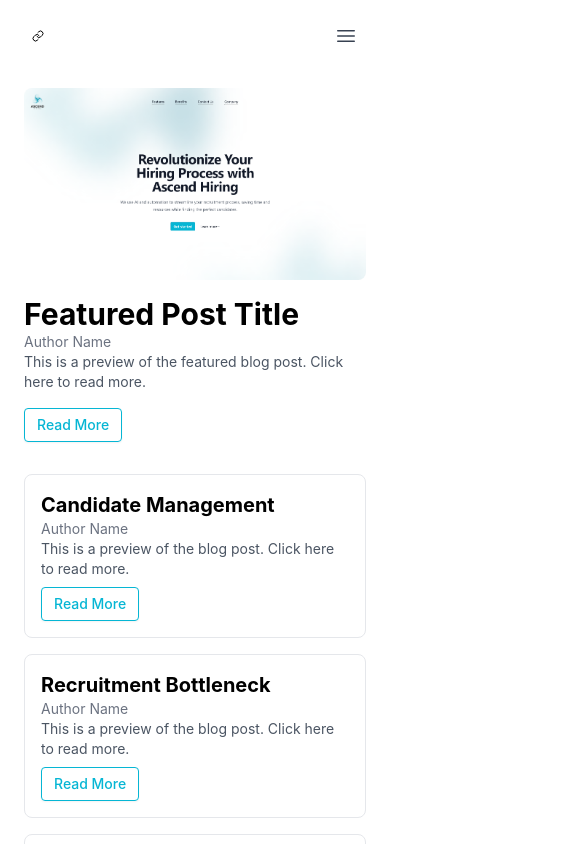
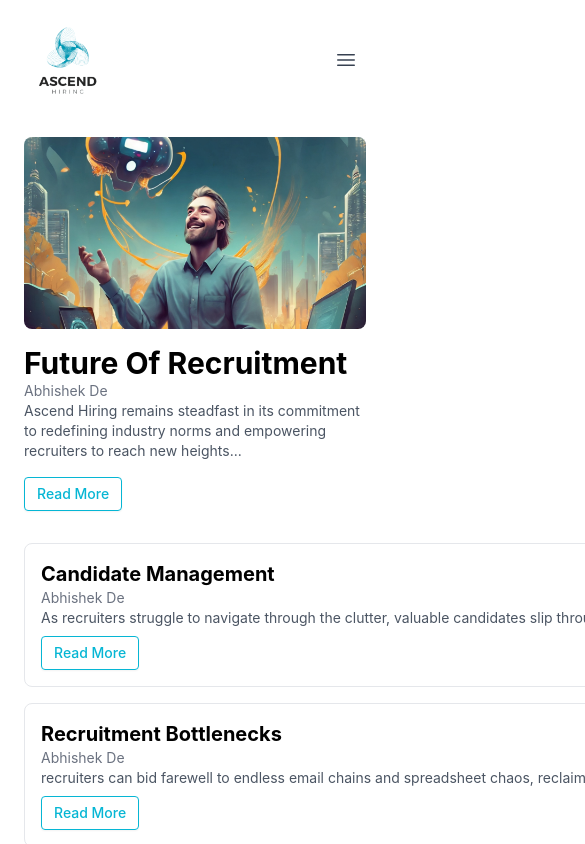
Before and after one commit to Whayven/ascend-hiring-landing, a Next.js app: page /blog in a window 390 px wide. Shown: the top 844 px of the page, 585 px wide, since content can reach past the window. Built offline with nearby package versions, Linux system fonts and the light colour scheme.

Commit message:
feat: finalized Blog

```diff
--- a/package.json
+++ b/package.json
@@ -24,6 +24,7 @@
     "@sendgrid/mail": "^7.7.0",
     "class-variance-authority": "^0.7.0",
     "clsx": "^1.2.1",
+    "gray-matter": "^4.0.3",
     "lucide-react": "^0.260.0",
     "next": "^13.4.19",
     "react": "^18.2.0",
--- a/src/app/_posts/candidate-management.md
+++ b/src/app/_posts/candidate-management.md
@@ -1,3 +1,10 @@
+---
+featured: false
+title: 'Candidate Management'
+author: 'Abhishek De'
+preview: 'As recruiters struggle to navigate through the clutter, valuable candidates slip through the cracks'
+---
+
 ## Navigating the ATS Maze:
 
 # Simplifying Candidate Management
--- /dev/null
+++ b/src/app/_posts/future-of-recruitment.md
@@ -0,0 +1,19 @@
+---
+featured: true
+title: 'Future of Recruitment'
+author: 'Abhishek De'
+preview: 'Ascend Hiring remains steadfast in its commitment to redefining industry norms and empowering recruiters to reach new heights'
+---
+
+## Embracing the Future of Recruitment:
+
+# Ascend Hiring's Vision
+
+\
+As we stand at the precipice of a new era in recruitment, Ascend Hiring remains steadfast in its commitment to redefining industry norms and empowering recruiters to reach new heights of success. By harnessing the power of automation and data-driven insights, Ascend Hiring paves the way for a future where recruitment transcends boundaries and embraces limitless possibilities.
+
+\
+In conclusion, the statistics provided by Aptitude Research serve as a stark reminder of the urgent need for transformative change within the recruitment landscape. With Ascend Hiring leading the charge, recruiters can bid farewell to manual inefficiencies and embrace a future where talent acquisition is defined by innovation, agility, and unparalleled excellence.
+
+\
+Join us on the journey towards a brighter tomorrow, where every hire is a testament to the limitless potential of human ingenuity. Together, let us ascend to new heights of recruitment excellence with Ascend Hiring by our side.
--- a/src/app/_posts/recruitment-bottleneck.md
+++ b/src/app/_posts/recruitment-bottlenecks.md
@@ -1,3 +1,10 @@
+---
+featured: false
+title: 'Recruitment Bottlenecks'
+author: 'Abhishek De'
+preview: 'recruiters can bid farewell to endless email chains and spreadsheet chaos, reclaiming precious'
+---
+
 ## The Time Crunch:
 
 # Addressing the Recruitment Bottleneck
--- a/src/app/_posts/retaining-top-talent.md
+++ b/src/app/_posts/retaining-top-talent.md
@@ -1,3 +1,10 @@
+---
+featured: false
+title: 'Retaining Top Talent'
+author: 'Abhishek De'
+preview: 'As recruiters grapple with burnout and disengagement, companies risk losing'
+---
+
 ## Cultivating a Culture of Empowerment:
 
 # Retaining Top Talent in the Digital Era
--- a/src/app/blog/[id]/page.tsx
+++ b/src/app/blog/[id]/page.tsx
@@ -1,6 +1,6 @@
 //import { Container, Typography } from '@material-ui/core';
 import fs from 'fs';
-import Link from 'next/link';
+import matter from 'gray-matter'; // Used to extract frontmatter metadata
 import React from 'react';
 import ReactMarkdown from 'react-markdown';
 
@@ -9,12 +9,13 @@ import { NavigationHeader } from '@/components/NavigationHeader';
 
 const BlogPage = ({ params }: { params: { id: string } }) => {
   const markdown = fs.readFileSync(`src/app/_posts/${params.id}.md`, 'utf8');
-
+  // Parse frontmatter and content using gray-matter
+  const { content } = matter(markdown);
   return (
     <div className='flex min-h-screen flex-col px-2'>
       <NavigationHeader />
       <main className='flex flex-1 flex-col md:flex-row md:px-20 md:py-12'>
-        <aside className='mt-12 md:mt-20 md:w-80 md:pl-8'>
+        {/* <aside className='mt-12 md:mt-20 md:w-80 md:pl-8'>
           <div className='mb-8'>
             <h2 className='text-lg font-semibold'>Categories</h2>
             <ul className='mt-2 space-y-2'>
@@ -73,12 +74,12 @@ const BlogPage = ({ params }: { params: { id: string } }) => {
               </li>
             </ul>
           </div>
-        </aside>
+        </aside> */}
         <div
           className='blog-content'
           style={{ marginRight: '80px', marginLeft: '40px' }}
         >
-          <ReactMarkdown>{markdown}</ReactMarkdown>
+          <ReactMarkdown>{content}</ReactMarkdown>
         </div>
       </main>
       <Footer />
--- a/src/app/blog/page.tsx
+++ b/src/app/blog/page.tsx
@@ -1,9 +1,8 @@
 //import { Container, Typography } from '@material-ui/core';
-import Image from 'next/image';
 import React from 'react';
 
 import { BlogList } from '@/components/BlogList';
-import Button from '@/components/buttons/Button';
+import FeaturedBlog from '@/components/FeaturedBlog';
 import Footer from '@/components/Footer';
 import { NavigationHeader } from '@/components/NavigationHeader';
 
@@ -12,27 +11,10 @@ const BlogHomePage = () => {
     <div className='flex min-h-screen flex-col px-2'>
       <NavigationHeader />
       <main className='flex-1 p-4 md:p-6'>
-        <section className='mb-8'>
-          <Image
-            alt='Cover image'
-            className='aspect-video overflow-hidden rounded-lg object-cover'
-            height='400'
-            src='/images/og.png'
-            width='1200'
-          />
-          <div className='mt-4'>
-            <h2 className='text-3xl font-bold'>Featured Post Title</h2>
-            <p className='text-gray-500 dark:text-gray-400'>Author Name</p>
-            <p className='text-gray-600 dark:text-gray-300'>
-              This is a preview of the featured blog post. Click here to read
-              more.
-            </p>
-            <Button className='mt-4' variant='outline'>
-              Read More
-            </Button>
-          </div>
+        <section className='mb-8 flex w-full justify-center'>
+          <FeaturedBlog />
         </section>
-        <div className='grid grid-cols-1 gap-4 md:grid-cols-2 lg:grid-cols-3'>
+        <div className='mx-auto grid w-[1200px] grid-cols-1 gap-4 md:grid-cols-2 lg:grid-cols-3'>
           <BlogList />
         </div>
       </main>
--- a/src/components/BlogList.tsx
+++ b/src/components/BlogList.tsx
@@ -1,4 +1,5 @@
 import fs from 'fs';
+import matter from 'gray-matter'; // Used to extract frontmatter metadata
 import Link from 'next/link';
 import path from 'path';
 import React from 'react';
@@ -11,23 +12,38 @@ export const BlogList = () => {
     .readdirSync(postDir)
     .map((file) => file.replace('.md', ''));
 
+  const posts = postLinks.map((postLink) => {
+    const filePath = path.join(postDir, `${postLink}.md`);
+    const fileContent = fs.readFileSync(filePath, 'utf-8');
+
+    // Parse frontmatter and content using gray-matter
+    const { data, content } = matter(fileContent);
+
+    return {
+      metadata: data,
+      content: content,
+      href: `/blog/${postLink}`,
+    };
+  });
+
   return (
     <>
-      {postLinks.map((postLink, i) => {
+      {posts
+        .filter((post) => post.metadata.featured == false)
+        .map((post, i) => {
           return (
             <div key={i} className='rounded-lg border border-gray-200 p-4'>
               <h3 className='text-xl font-bold capitalize'>
-              {postLink.replace('-', ' ')}
+                {post.metadata.title}
               </h3>
-            <p className='text-gray-500 dark:text-gray-400'>Author Name</p>
+              <p className='text-gray-500 dark:text-gray-400'>
+                {post.metadata.author}
+              </p>
               <p className='text-gray-600 dark:text-gray-300'>
-              This is a preview of the blog post. Click here to read more.
+                {post.metadata.preview}...
               </p>
               <Button className='mt-2' variant='outline'>
-              <Link href={`/blog/${postLink.replace('.md', '')}`}>
-                {' '}
-                Read More{' '}
-              </Link>
+                <Link href={post.href}> Read More </Link>
               </Button>
             </div>
           );
--- /dev/null
+++ b/src/components/FeaturedBlog.tsx
@@ -0,0 +1,57 @@
+import fs from 'fs';
+import matter from 'gray-matter'; // Used to extract frontmatter metadata
+import Image from 'next/image';
+import Link from 'next/link';
+import path from 'path';
+import React from 'react';
+
+import Button from '@/components/buttons/Button';
+
+const FeaturedBlog = () => {
+  const postDir = path.join(process.cwd(), 'src/app/_posts');
+  const postLinks = fs
+    .readdirSync(postDir)
+    .map((file) => file.replace('.md', ''));
+
+  const post = postLinks
+    .map((postLink) => {
+      const filePath = path.join(postDir, `${postLink}.md`);
+      const fileContent = fs.readFileSync(filePath, 'utf-8');
+
+      // Parse frontmatter and content using gray-matter
+      const { data, content } = matter(fileContent);
+
+      return {
+        metadata: data,
+        content: content,
+        href: `/blog/${postLink}`,
+      };
+    })
+    .filter((post) => post.metadata.featured == true)[0];
+
+  return postLinks ? (
+    <div>
+      <Image
+        alt='Cover image'
+        className='aspect-video overflow-hidden rounded-lg object-cover'
+        height='400'
+        src='/images/optimistic-future.jpeg'
+        width='1200'
+      />
+      <div className='mt-4'>
+        <h2 className='text-3xl font-bold capitalize'>{post.metadata.title}</h2>
+        <p className='text-gray-500 dark:text-gray-400'>
+          {post.metadata.author}
+        </p>
+        <p className='text-gray-600 dark:text-gray-300'>
+          {post.metadata.preview}...
+        </p>
+        <Button className='mt-4' variant='outline'>
+          <Link href={post.href}> Read More </Link>
+        </Button>
+      </div>
+    </div>
+  ) : null;
+};
+
+export default FeaturedBlog;
--- a/src/components/NavigationHeader.tsx
+++ b/src/components/NavigationHeader.tsx
@@ -1,8 +1,8 @@
 'use client';
 import { Dialog } from '@headlessui/react';
 import { Bars3Icon, XMarkIcon } from '@heroicons/react/24/outline';
-import { Link } from 'lucide-react';
 import Image from 'next/image';
+import Link from 'next/link';
 import { useState } from 'react';
 
 import UnderlineLink from '@/components/links/UnderlineLink';
```
Also changed, not shown: public/images/optimistic-future.jpeg (added), 1 other file (tests, documents, lock files or other folders). Lines whose indentation alone changed are shown as unchanged.
